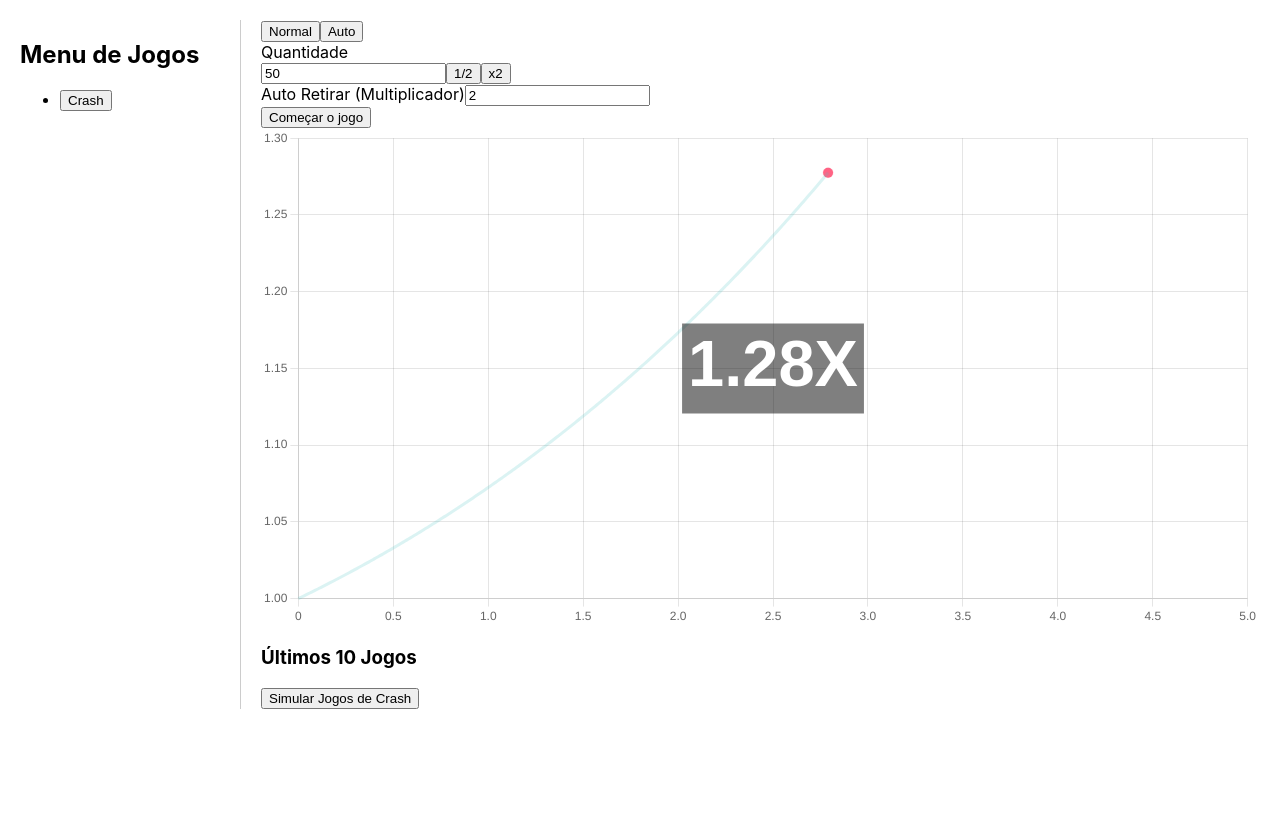
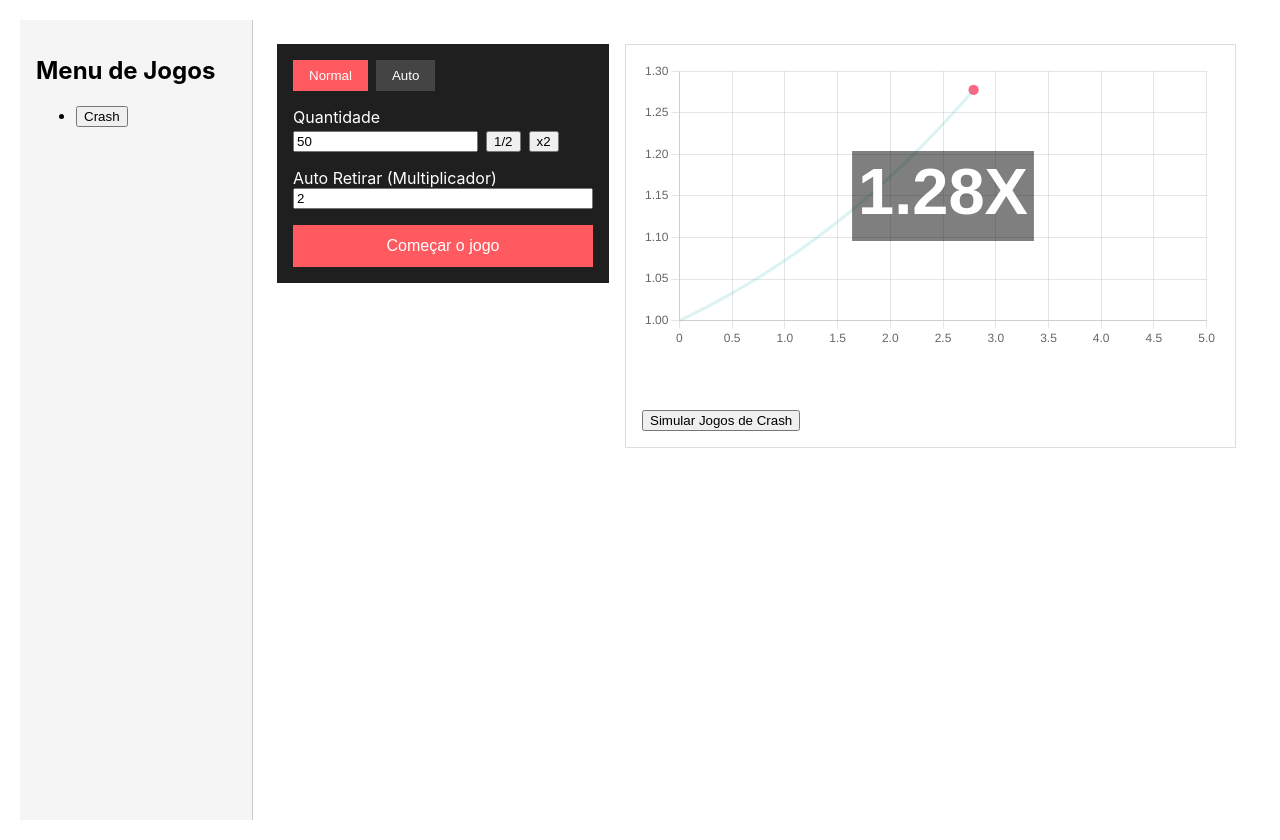
Before and after one commit to Lucas-Inacioo/Gamble, a React (Create React App) app: page / in a window 1280 px wide. Both pictures are taken after a click on the button "Crash". Before the commit the page ends 800 px from the top, so only its background shows below. Built offline with nearby package versions, Linux system fonts and the light colour scheme.

Commit message:
Visual refactor

```diff
--- /dev/null
+++ b/src/components/Crash/CrashPage/CrashPage.css
@@ -0,0 +1,15 @@
+.left-bar {
+    flex: 1;
+    width: 300px;
+    background-color: #1f1f1f;
+    padding: 1rem;
+    color: #fff;
+    max-width: 300px;
+}
+
+.right-bar {
+    flex: 1;
+    border: 1px solid #ddd;
+    padding: 1rem;
+    color: #fff;
+}
--- a/src/components/Crash/CrashPage/CrashPage.js
+++ b/src/components/Crash/CrashPage/CrashPage.js
@@ -1,6 +1,8 @@
 import React, { useState } from 'react';
 import CrashGame from '../CrashGame/CrashGame';
 import CrashPlayMenu from '../CrashPlayMenu/CrashPlayMenu';
+
+import './CrashPage.css';
 
 const CrashPage = ({ setCurrentGame }) => {
     // Shared states between play menu and CrashGame
--- a/src/components/HomePage/HomePage.css
+++ b/src/components/HomePage/HomePage.css
@@ -1,38 +1,30 @@
 .homepage {
     display: flex;
+    height: 100vh;
 }
 
 .menu-lateral {
     width: 200px;
-    background-color: #2b2b2b;
-    color: #fff;
     padding: 1rem;
+    background: #f5f5f5;
 }
 
 .conteudo-principal {
     flex: 1;
-    display: flex;
+    padding: 1rem;
+    overflow: auto;
 }
 
 .crash-container {
     display: flex;
-    width: 100%;
-}
-
-/* Left bar styling */
-    .left-bar {
-    width: 300px;
-    background-color: #1f1f1f;
-    padding: 1rem;
-    color: #fff;
-}
-
-/* Right bar styling */
-.right-bar {
-    flex: 1;
-    background-color: #2d2d2d;
-    padding: 1rem;
-    color: #fff;
+    flex-direction: row;
+    align-items: flex-start;
+    justify-content: flex-start;
+    gap: 1rem;
+    margin: 0 auto;
+    padding: 0.5rem;
+    box-sizing: border-box;
+    overflow: auto;
 }
 
 .bet-controls {
--- a/src/components/HomePage/HomePage.js
+++ b/src/components/HomePage/HomePage.js
@@ -1,6 +1,7 @@
 import React, { useState } from 'react';
 import CrashPage from '../Crash/CrashPage/CrashPage';
 import SimulateCrashGames from '../Crash/SimulateCrashGames/SimulateCrashGames';
+import './HomePage.css';
 
 const HomePage = () => {
   const [currentGame, setCurrentGame] = useState(null);
```
